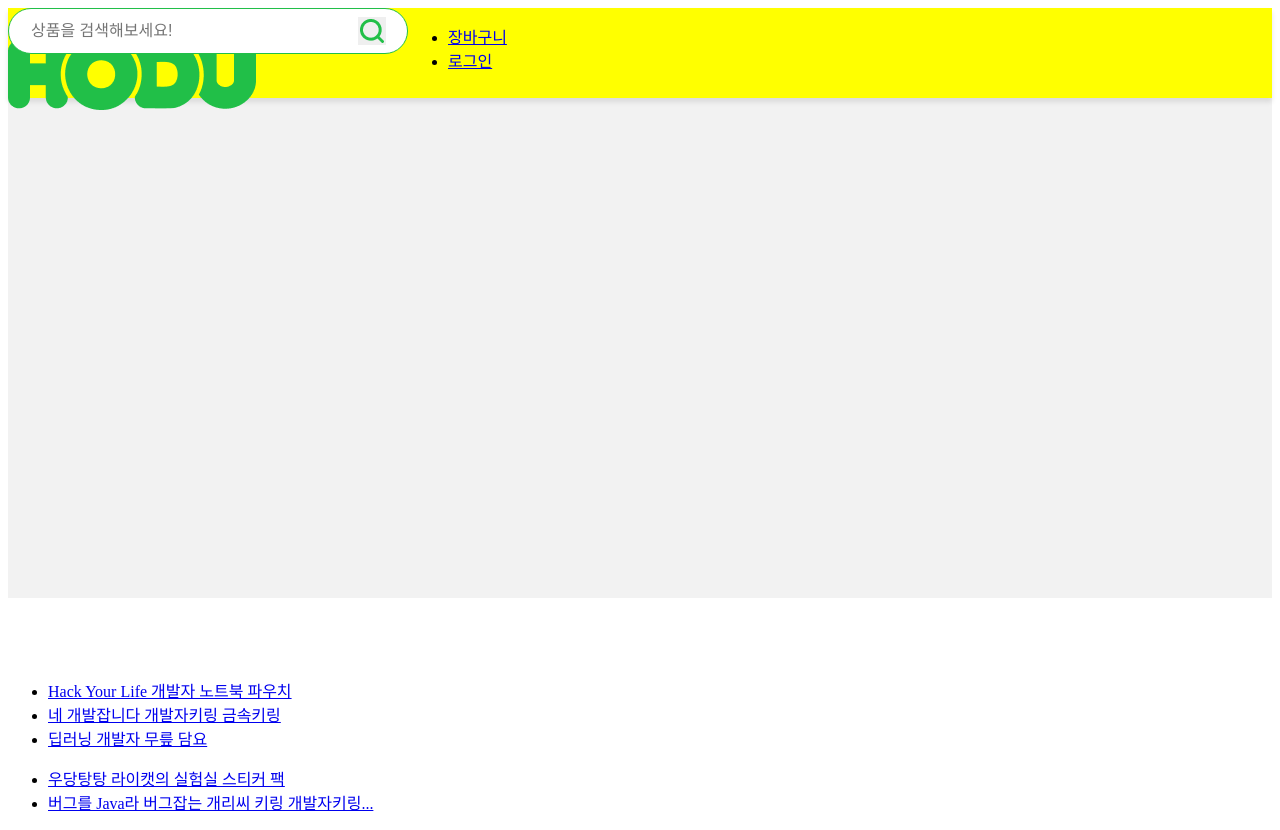
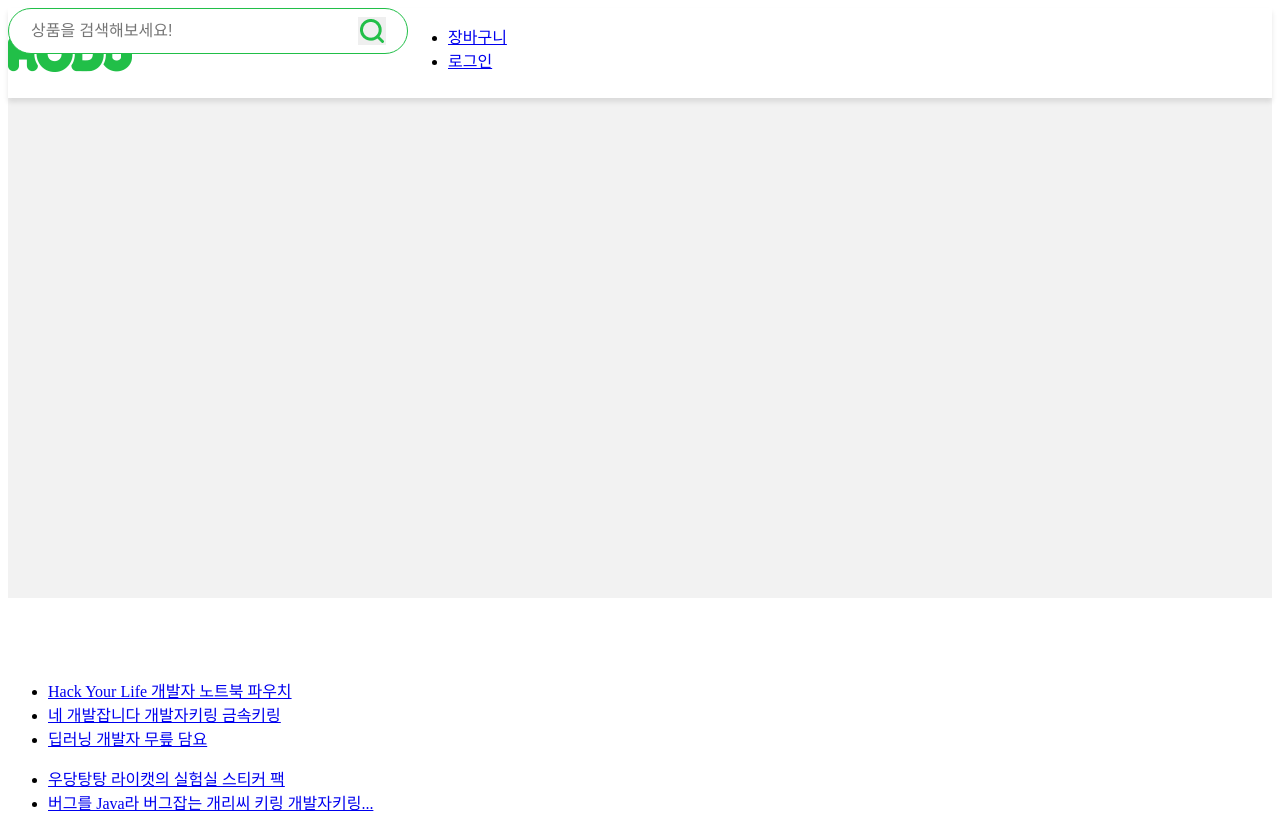
Before and after one commit to mmmdasol/EST-FE2-03-MARKET, a plain HTML site: page index.html in a window 1280 px wide. Drawn offline with Linux system fonts and the light colour scheme.

Commit message:
top logo 수정

```diff
--- a/index.html
+++ b/index.html
@@ -8,10 +8,10 @@
     <style>
       header {
         height: 90px;
-        background-color: yellow;
+        background-color: #fff;
         position: relative;
         display: flex;
-        box-shadow: 0px 4px 5px 0px #0000001A;
+        box-shadow: 0px 4px 5px 0px #0000001a;
       }
 
       .top-logo {
@@ -21,6 +21,11 @@
         bottom: 0;
         left: 0;
         margin: auto;
+      }
+
+      .logo {
+        width: 124px;
+        height: 38px;
       }
 
       .search-container {
@@ -59,7 +64,7 @@
 
       .event-banner {
         height: 100%;
-        background-color: #F2F2F2;
+        background-color: #f2f2f2;
       }
 
       .product-list {
@@ -71,7 +76,7 @@
     <header>
       <h1 class="top-logo">
         <a href="index.html"
-          ><img src="assets/Logo-hodu.png" alt="호두마켓"
+          ><img src="assets/Logo-hodu.png" alt="호두마켓" class="logo"
         /></a>
       </h1>
       <div class="search-container">
@@ -97,7 +102,7 @@
 
     <main>
       <section class="event-banner">
-            <img src="" alt="">
+        <img src="" alt="" />
       </section>
 
       <section class="product-list">
@@ -109,12 +114,13 @@
           </ul>
           <ul>
             <li><a href="#">우당탕탕 라이캣의 실험실 스티커 팩</a></li>
-                    <li><a href="#">버그를 Java라 버그잡는 개리씨 키링 개발자키링...</a></li>
+            <li>
+              <a href="#">버그를 Java라 버그잡는 개리씨 키링 개발자키링...</a>
+            </li>
           </ul>
         </div>
         <table></table>
       </section>
     </main>
-
   </body>
 </html>
```
Lines whose indentation alone changed are shown as unchanged.
